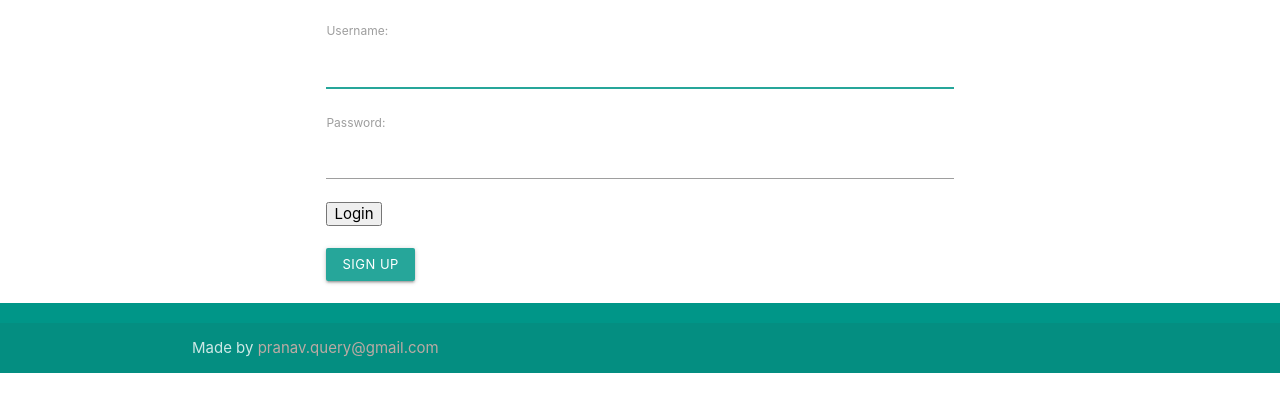
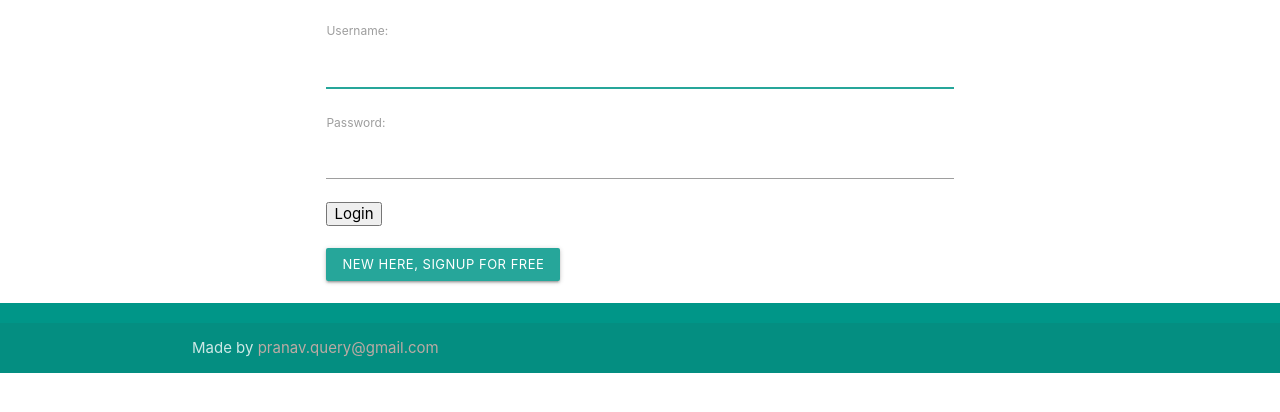
Before and after one commit to pranavm27/Domain_search_tool, a Django app: page /accounts/login/ in a window 1280 px wide. Shown: the part 226-638 px from the top of the page. Run offline with Django 3.2, Linux system fonts and the light colour scheme; parts of the project's set-up code (start-up, migrations or seed data) failed here and were passed over.

Commit message:
udpated link for login and sign up in login and signup screen

```diff
--- a/DWH_app/templates/registration/login.html
+++ b/DWH_app/templates/registration/login.html
@@ -11,15 +11,13 @@
             <br/>
             <br/>
               {% if user.is_authenticated %}
-               <a href="profile" id="download-button" class="  btn-small waves-effect waves-light teal lighten-1">My Account</a>
-              </a>
               {% elif request.path != '/newUser' %}
-                <a href="/newUser?next={{ request.get_full_path|urlencode }}" id="download-button" class="  btn-small waves-effect waves-light teal lighten-1">Sign up</a>
+                <a href="/newUser?next={{ request.get_full_path|urlencode }}" id="download-button" class="  btn-small waves-effect waves-light teal lighten-1">New Here, Signup for free</a>
               {% else %}
                 {% if next != None %}
                   <a href="accounts/login/?next={{next}}" id="download-button" class="  btn-small waves-effect waves-light teal lighten-1">Login</a>
                 {% else %}
-                  <a href="accounts/login/?next=/" id="download-button" class="  btn-small waves-effect waves-light teal lighten-1">Login</a>
+                  <a href="accounts/login/?next=/" id="download-button" class="  btn-small waves-effect waves-light teal lighten-1">NewLogin</a>
                 {% endif %}
               {% endif %}
             <br/>
```
